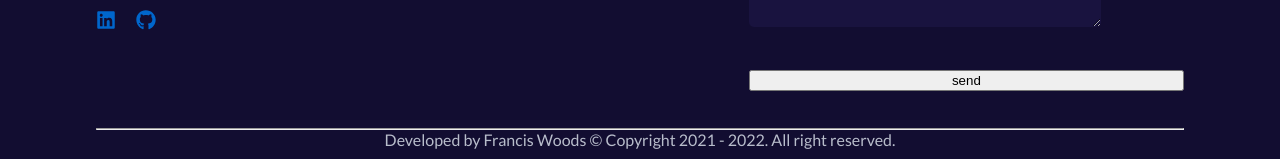
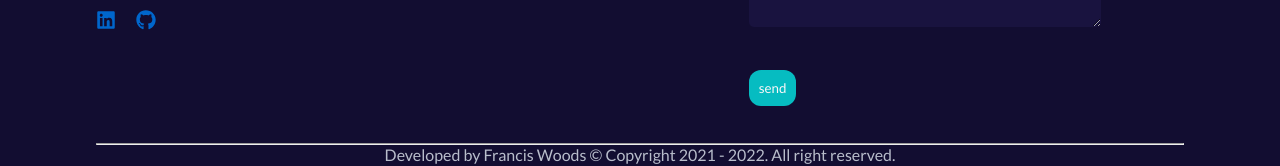
Before and after one commit to Edema-wxd/port, a React (Create React App) app: page / in a window 1280 px wide. Shown: the part 1301-1467 px from the top of the page. Built offline with nearby package versions, Linux system fonts and the light colour scheme.

Commit message:
added to button

```diff
--- a/src/components/Shared/Button.jsx
+++ b/src/components/Shared/Button.jsx
@@ -2,9 +2,9 @@ import React from "react";
 import PropTypes from "prop-types";
 import style from "./Button.module.css";
 
-function Button({ children, isDisabled }) {
+function Button({ children, isDisabled, type }) {
 	return (
-		<button disabled={isDisabled} className={style.btn}>
+		<button type={type} disabled={isDisabled} className={style.btn}>
 			{children}
 		</button>
 	);
@@ -12,11 +12,13 @@ function Button({ children, isDisabled }) {
 
 Button.defaultProps = {
 	isDisabled: false,
+	type: "button",
 };
 
 Button.propTypes = {
 	children: PropTypes.node.isRequired,
 	isDisabled: PropTypes.bool,
+	type: PropTypes.string,
 };
 
 export default Button;
--- a/src/components/contact/Contact.jsx
+++ b/src/components/contact/Contact.jsx
@@ -1,4 +1,5 @@
 import React from "react";
+import Button from "../Shared/Button";
 import style from "./Contact.module.css";
 import { FaGithub, FaLinkedin } from "react-icons/fa";
 import { BsTelephone } from "react-icons/bs";
@@ -67,7 +68,7 @@ function Contact() {
 						wrap="hard"
 					></textarea>
 					<br />
-					<button type="submit">send</button>
+					<Button type={"submit"}>send</Button>
 					<br />
 				</form>
 			</div>
```
